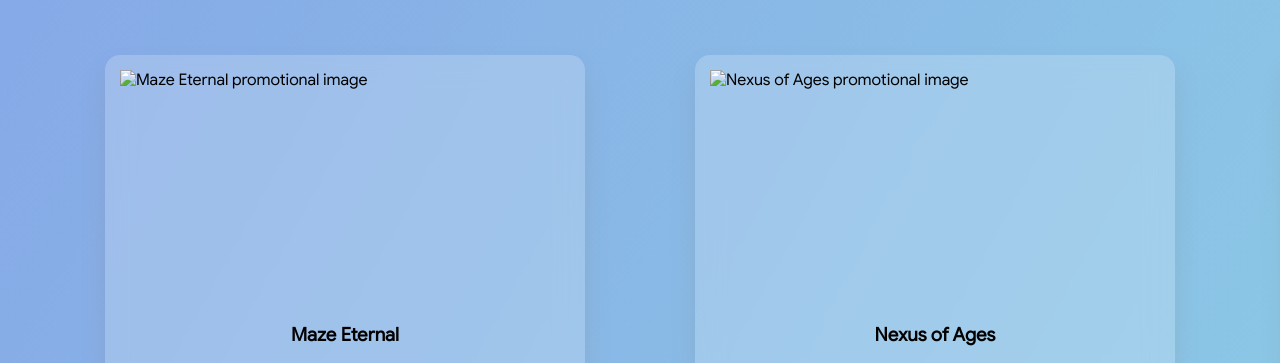
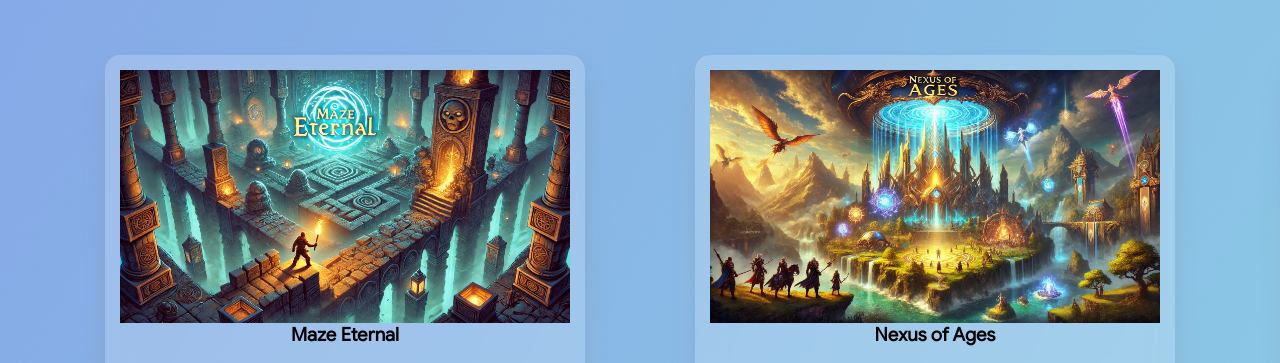
Before and after one commit to Saterz/ActusJeuxSNT, a plain HTML site: page index.html in a window 1280 px wide. Shown: the part 434-797 px from the top of the page. Drawn offline with Linux system fonts and the light colour scheme; a script that the page names is missing; files whose address does not match are found by name; a web font is replaced by a local one.

Commit message:
Update link to images
So there was a bug 😥, the code was linking the image to the computer and not the github file

```diff
--- a/index.html
+++ b/index.html
@@ -33,7 +33,7 @@
             <div class="news-cards">
                 <a href="#"><div class="background">
                 <div class="card">
-                    <img src="./Pictures/Eternal Maze promotional image.webp" alt="Maze Eternal promotional image" style="width:450px;height:253.13px;">
+                    <img src="./Eternal Maze promotional image.webp" alt="Maze Eternal promotional image" style="width:450px;height:253.13px;">
                     <h3>Maze Eternal</h3>
                     <br/>
                     <p>Maze Eternal est un Rogue-like immersif où vous explorez un labyrinthe maudit en constante mutation, entre butins précieux, pièges mortels et une ambiance oppressante.</p>
@@ -41,7 +41,7 @@
             </div></a>
             <a href="#"><div class="background">
                 <div class="cardN">
-                    <img src="./Pictures/Promotional image of Nexus of Ages.webp" alt="Nexus of Ages promotional image" style="width:450px;height:253.13px;">
+                    <img src="./Promotional image of Nexus of Ages.webp" alt="Nexus of Ages promotional image" style="width:450px;height:253.13px;">
                     <h3>Nexus of Ages</h3>
                     <br/>
                     <p>Nexus of Ages est un jeu d'exploration où, en tant que Voyageur choisi, vous parcourez un carrefour dimensionnel mêlant civilisations antiques, royaumes médiévaux et contrées futuristes pour rétablir l'équilibre face à des forces surnaturelles.</p>
@@ -49,7 +49,7 @@
             </div></a>
             <div class="background">
                 <a href="#"><div class="card">
-                    <img src="./Pictures/Promotional image of City of Chaos.webp" alt="City of Chaos promotional image" style="width:450px;height:253.13px;">
+                    <img src="./Promotional image of City of Chaos.webp" alt="City of Chaos promotional image" style="width:450px;height:253.13px;">
                     <h3>City of Chaos</h3>
                     <br/>
                     <p>City of Chaos vous plonge dans une métropole au bord de l'effondrement, où vous incarnez un justicier luttant contre gangs, cartels et milices pour restaurer l'ordre dans un environnement en proie à la violence.</p>
```
